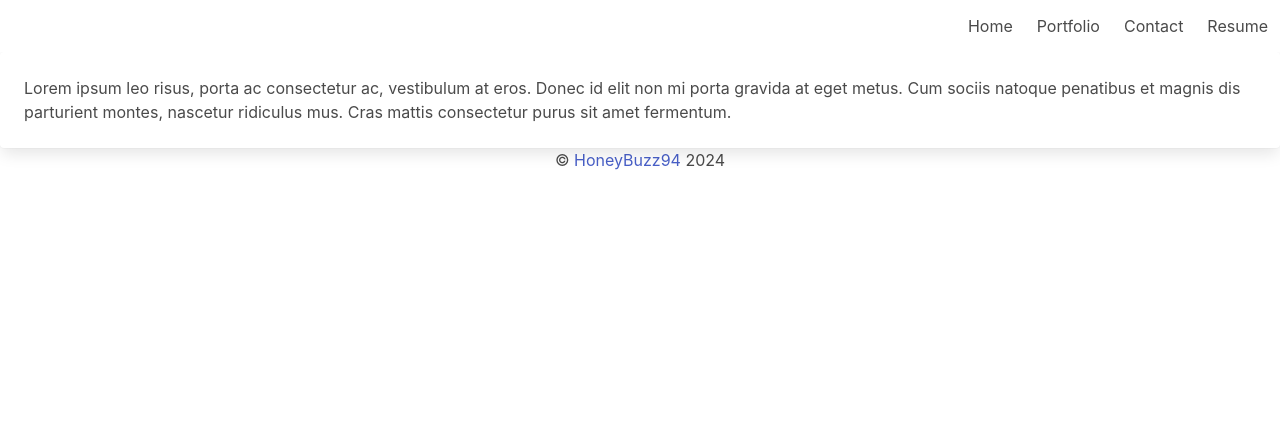
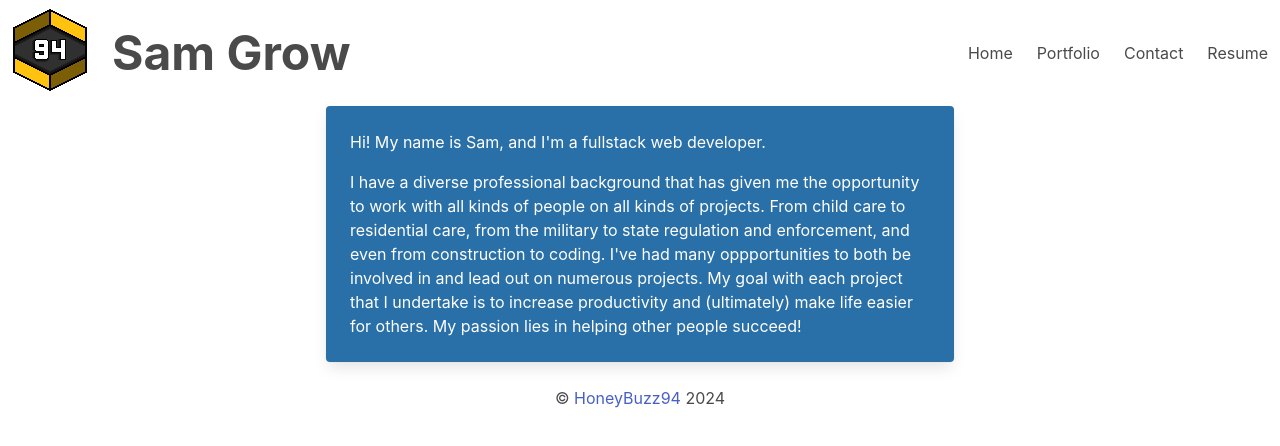
Before and after one commit to HoneyBuzz94/sjg-portfolio, a React (Vite) app: page / in a window 1280 px wide. Shown: the top 446 px of the page. Built offline with nearby package versions, Linux system fonts and the light colour scheme.

Commit message:
Updated HomePage

```diff
--- a/src/App.jsx
+++ b/src/App.jsx
@@ -1,11 +1,8 @@
-import { useState } from 'react';
-import { Outlet } from 'react-router-dom';
-import Nav from './components/Nav'
-import Footer from './components/Footer'
+import { Outlet } from "react-router-dom";
+import Nav from "./components/Nav";
+import Footer from "./components/Footer";
 
 function App() {
-  const [count, setCount] = useState(0)
-
   return (
     <>
       <Nav />
--- a/src/components/UI/Navbar.jsx
+++ b/src/components/UI/Navbar.jsx
@@ -1,10 +1,28 @@
 export default function Nav({ links }) {
   return (
     <nav className="navbar" role="navigation" aria-label="main navigation">
-      <div className="navbar-menu">
-        <div className="navbar-end">
-          {links.map((link) => link)}
-        </div>
+      <div className="navbar-brand">
+        <a href="/">
+          <img src="../../../images\HoneyBuzz94 Logo (small).png" width="100" />
+        </a>
+        <a
+          role="button"
+          className="navbar-burger"
+          aria-label="menu"
+          aria-expanded="false"
+          data-target="main-navbar"
+        >
+          <span aria-hidden="true"></span>
+          <span aria-hidden="true"></span>
+          <span aria-hidden="true"></span>
+        </a>
+      </div>
+      <div id="main-navbar" className="navbar-menu">
+        <h1 className="navbar-item is-size-1 has-text-weight-bold is-hidden-touch">
+          Sam Grow
+        </h1>
+        <div className="navbar-start"></div>
+        <div className="navbar-end">{links.map((link) => link)}</div>
       </div>
     </nav>
   );
--- a/src/main.jsx
+++ b/src/main.jsx
@@ -5,6 +5,7 @@ import { createBrowserRouter, RouterProvider } from "react-router-dom";
 import App from "./App.jsx";
 import ErrorPage from "./pages/ErrorPage.jsx";
 import HomePage from "./pages/HomePage.jsx";
+import Portfolio from "./pages/Portfolio.jsx"
 
 const router = createBrowserRouter([
   {
@@ -16,6 +17,10 @@ const router = createBrowserRouter([
         index: true,
         element: <HomePage />,
       },
+      {
+        path: "/portfolio",
+        element: <Portfolio />
+      },
     ],
   },
 ]);
--- a/src/pages/HomePage.jsx
+++ b/src/pages/HomePage.jsx
@@ -1,12 +1,24 @@
 export default function HomePage() {
   return (
-    <div class="card is-6">
-      <div class="card-content">
-        <div class="content">
-          Lorem ipsum leo risus, porta ac consectetur ac, vestibulum at eros.
-          Donec id elit non mi porta gravida at eget metus. Cum sociis natoque
-          penatibus et magnis dis parturient montes, nascetur ridiculus mus.
-          Cras mattis consectetur purus sit amet fermentum.
+    <div className="columns is-centered">
+      <div className="column is-half">
+        <div className="card">
+          <div className="card-content has-background-info-dark has-text-white">
+            <div className="content">
+              <p>Hi! My name is Sam, and I'm a fullstack web developer.</p>
+              <p>
+                I have a diverse professional background that has given me the
+                opportunity to work with all kinds of people on all kinds of
+                projects. From child care to residential care, from the military
+                to state regulation and enforcement, and even from construction
+                to coding. I've had many oppportunities to both be involved in
+                and lead out on numerous projects. My goal with each project
+                that I undertake is to increase productivity and (ultimately)
+                make life easier for others. My passion lies in helping other
+                people succeed!
+              </p>
+            </div>
+          </div>
         </div>
       </div>
     </div>
--- /dev/null
+++ b/src/pages/Portfolio.jsx
@@ -0,0 +1,11 @@
+export default function Portfolio() {
+  return (
+    <div className="card is-6">
+      <div className="card-content">
+        <div className="content">
+          This is the portfolio page.
+        </div>
+      </div>
+    </div>
+  );
+}
```
Also changed, not shown: images/profile_pic.jpg (added), src/utils/nav.js (added).
